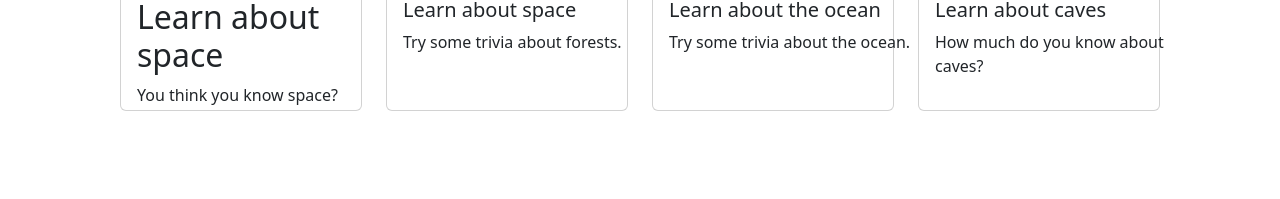
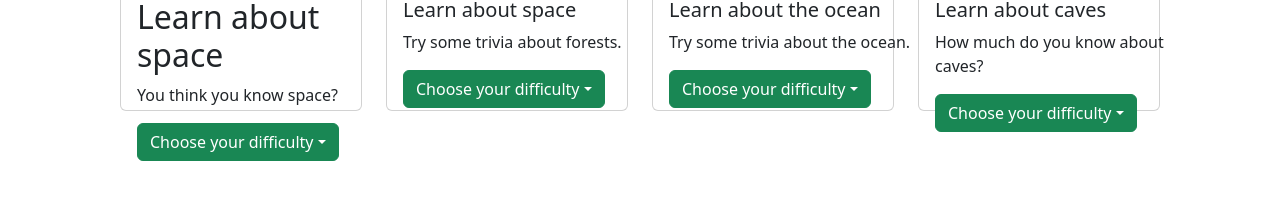
Before and after one commit to izzyp-13/RowdyHack2023, a Next.js app in the folder my-app/: page / in a window 1280 px wide. Shown: the part 593-792 px from the top of the page. Built offline with nearby package versions, Linux system fonts and the light colour scheme.

Commit message:
added dropdown menus

```diff
--- a/my-app/pages/index.js
+++ b/my-app/pages/index.js
@@ -4,7 +4,7 @@
 import cave from '../public/image/caves.jpg'
 import ocean from '../public/image/ocean.jpg'
 import forest from '/public/image/forest.jpg'
-
+import Dropdown from 'react-bootstrap/Dropdown'
 import '../node_modules/bootstrap/dist/css/bootstrap.min.css';
 import Card from 'react-bootstrap/Card';
 import CardGroup from 'react-bootstrap/CardGroup';
@@ -44,6 +44,17 @@
                     <Card.Text>
                         You think you know space?
                     </Card.Text>
+                    <Dropdown>
+                      <Dropdown.Toggle variant="success" id="dropdown-basic">
+                        Choose your difficulty
+                      </Dropdown.Toggle>
+
+                      <Dropdown.Menu>
+                        <Dropdown.Item href="#/action-1">Easy</Dropdown.Item>
+                        <Dropdown.Item href="#/action-2">Medium</Dropdown.Item>
+                        <Dropdown.Item href="#/action-3">Hard</Dropdown.Item>
+                      </Dropdown.Menu>
+                    </Dropdown>
                     </Card.Body>
                     </Card>
                 </Col>
@@ -56,6 +67,17 @@
                     <Card.Text>
                         Try some trivia about forests.
                     </Card.Text>
+                    <Dropdown>
+                      <Dropdown.Toggle variant="success" id="dropdown-basic">
+                        Choose your difficulty
+                      </Dropdown.Toggle>
+
+                      <Dropdown.Menu>
+                        <Dropdown.Item href="#/action-1">Easy</Dropdown.Item>
+                        <Dropdown.Item href="#/action-2">Medium</Dropdown.Item>
+                        <Dropdown.Item href="#/action-3">Hard</Dropdown.Item>
+                      </Dropdown.Menu>
+                    </Dropdown>
                     </Card.Body>
                     </Card>
                 </Col>
@@ -68,6 +90,17 @@
                     <Card.Text>
                         Try some trivia about the ocean.
                     </Card.Text>
+                    <Dropdown>
+                      <Dropdown.Toggle variant="success" id="dropdown-basic">
+                        Choose your difficulty
+                      </Dropdown.Toggle>
+
+                      <Dropdown.Menu>
+                        <Dropdown.Item href="#/action-1">Easy</Dropdown.Item>
+                        <Dropdown.Item href="#/action-2">Medium</Dropdown.Item>
+                        <Dropdown.Item href="#/action-3">Hard</Dropdown.Item>
+                      </Dropdown.Menu>
+                    </Dropdown>
                     </Card.Body>
                     </Card>
                 </Col>
@@ -81,6 +114,17 @@
                     <Card.Text>
                         How much do you know about caves?
                     </Card.Text>
+                    <Dropdown>
+                      <Dropdown.Toggle variant="success" id="dropdown-basic">
+                        Choose your difficulty
+                      </Dropdown.Toggle>
+
+                      <Dropdown.Menu>
+                        <Dropdown.Item href="#/action-1">Easy</Dropdown.Item>
+                        <Dropdown.Item href="#/action-2">Medium</Dropdown.Item>
+                        <Dropdown.Item href="#/action-3">Hard</Dropdown.Item>
+                      </Dropdown.Menu>
+                    </Dropdown>
                     </Card.Body>
                     </Card>
                 </Col>
```
